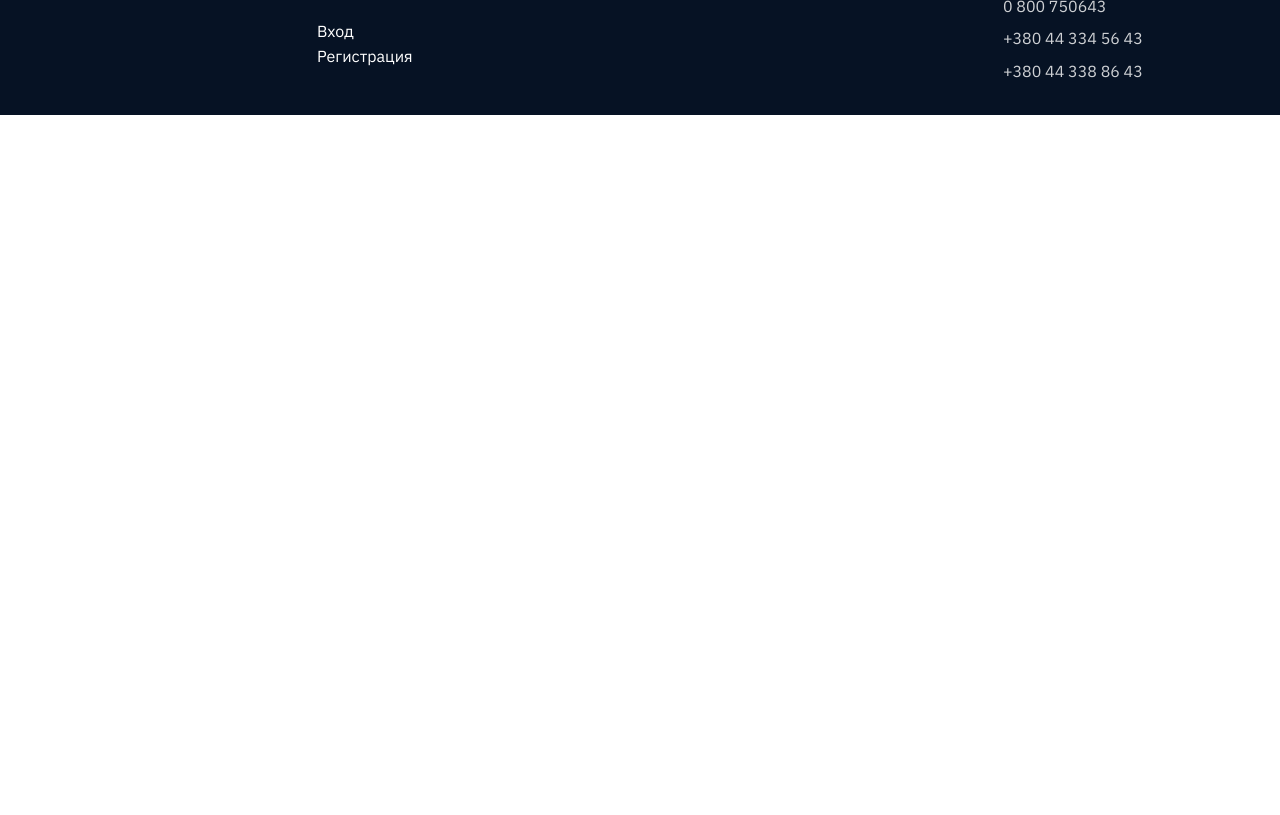
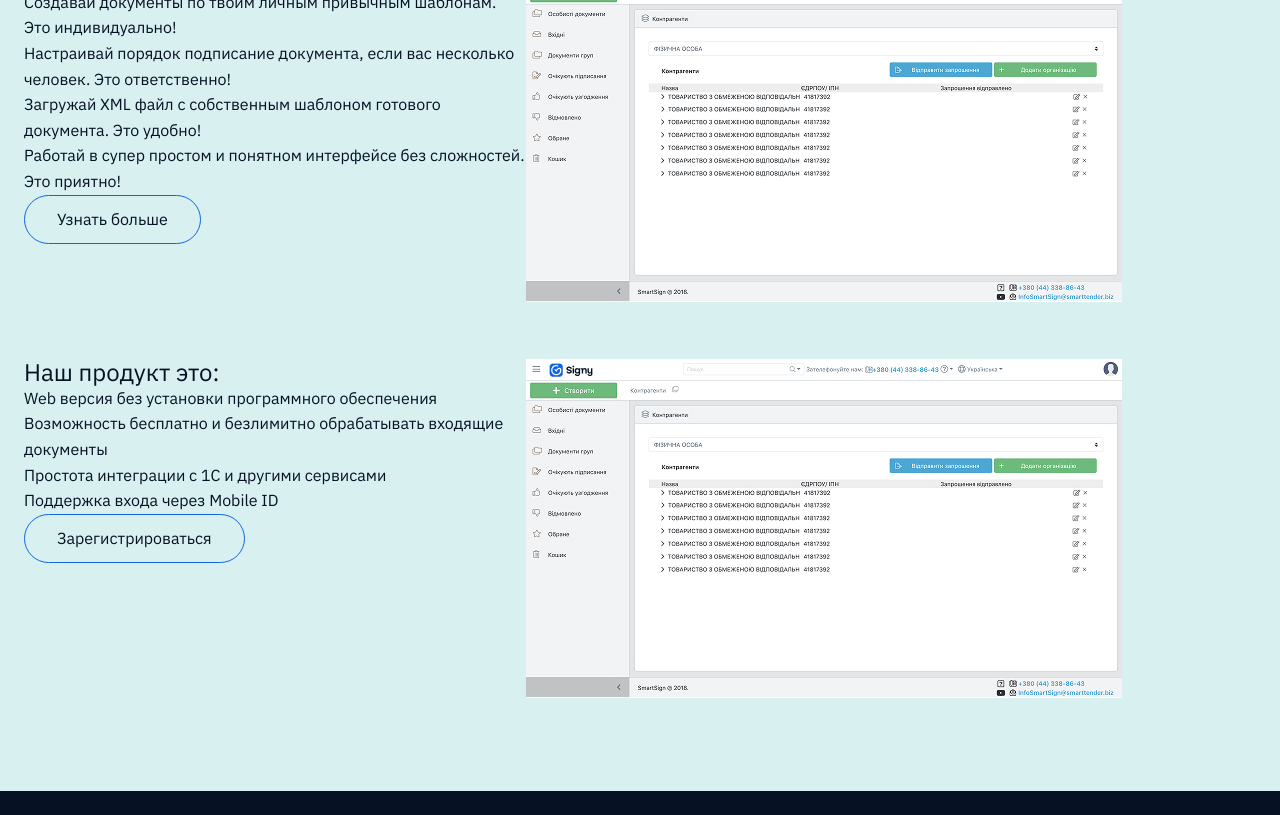
Before and after one commit to AlexeyVolchenkov/signy, a website with bundled scripts: page index.html in a window 1280 px wide. Shown: the part 999-1814 px from the top of the page. Before the commit the page ends 1114 px from the top, so only its background shows below. Built offline with nearby package versions, Linux system fonts and the light colour scheme.

Commit message:
did html for description section on main page

```diff
--- a/index.html
+++ b/index.html
@@ -242,6 +242,64 @@
         </ul>
       </div>
     </section>
+    <section class="description-programm">
+      <div class="description-programm__inner container">
+        <ul class="description-programm__list">
+          <li class="description-programm__item card-description">
+            <div class="card-description__body">
+              <h2 class="card-description__title">Комфорт в работе</h2>
+              <ul class="card-description__list">
+                <li class="card-description__item">
+                  Создавай документы по твоим личным привычным шаблонам. Это индивидуально!
+                </li>
+                <li class="card-description__item">
+                  Настраивай порядок подписание документа, если вас несколько человек. Это ответственно!
+                </li>
+                <li class="card-description__item">
+                  Загружай XML файл с собственным шаблоном готового документа. Это удобно!
+                </li>
+                <li class="card-description__item">
+                  Работай в супер простом и понятном интерфейсе без сложностей. Это приятно!
+                </li>
+              </ul>
+              <button class="card-description__button button button--transparent">Узнать больше</button>
+            </div>
+            <img
+              src="images/description-programm/1.jpg"
+              alt=""
+              class="card-description__image"
+              width="596" height="339" loading="lazy"
+            />
+          </li>
+          <li class="description-programm__item card-description">
+            <div class="card-description__body">
+              <h2 class="card-description__title">Наш продукт это:</h2>
+              <ul class="card-description__list">
+                <li class="card-description__item">
+                  Web версия без установки программного обеспечения
+                </li>
+                <li class="card-description__item">
+                  Возможность бесплатно и безлимитно обрабатывать входящие документы
+                </li>
+                <li class="card-description__item">
+                  Простота интеграции с 1С и другими сервисами
+                </li>
+                <li class="card-description__item">
+                  Поддержка входа через Mobile ID
+                </li>
+              </ul>
+              <button class="card-description__button button button--transparent">Зарегистрироваться</button>
+            </div>
+            <img
+              src="images/description-programm/1.jpg"
+              alt=""
+              class="card-description__image"
+              width="596" height="339" loading="lazy"
+            />
+          </li>
+        </ul>
+      </div>
+    </section>
   </main>
 
   <footer class="footer">
--- a/styles/_variables.scss
+++ b/styles/_variables.scss
@@ -9,6 +9,7 @@
   --color-black: #061224;
   --color-gray: #595A5B;
   --color-white: #FFFFFF;
+  --color-gray-light: #D8F1F0;
 
   --border: #{rem(1)} solid var(--color-blue-light);
   --border-radius-button: #{rem(30)};
--- /dev/null
+++ b/styles/blocks/_card-description.scss
@@ -0,0 +1,10 @@
+@use '../helpers/' as *;
+
+.card-description {
+  display: flex;
+
+  &__body {
+    width: fluid(502, 280);
+  }
+
+}
--- /dev/null
+++ b/styles/blocks/_description-programm.scss
@@ -0,0 +1,20 @@
+@use '../helpers/' as *;
+
+.description-programm {
+  background-color: var(--color-gray-light);
+
+  &__inner {
+    padding-top: fluid(57, 22);
+    padding-bottom: fluid(93, 44);
+  }
+
+  &__list {
+    display: grid;
+    row-gap: rem(57);
+  }
+
+  &__item {
+    display: flex;
+  }
+
+}
--- a/styles/main.scss
+++ b/styles/main.scss
@@ -14,3 +14,5 @@
 @use './blocks/pagination';
 @use './blocks/hero';
 @use './blocks/advantages';
+@use './blocks/card-description';
+@use './blocks/description-programm';
```
Also changed, not shown: images/description-programm/1.jpg (added), images/description-programm/2.jpg (added), styles/main.css, 1 other file.
